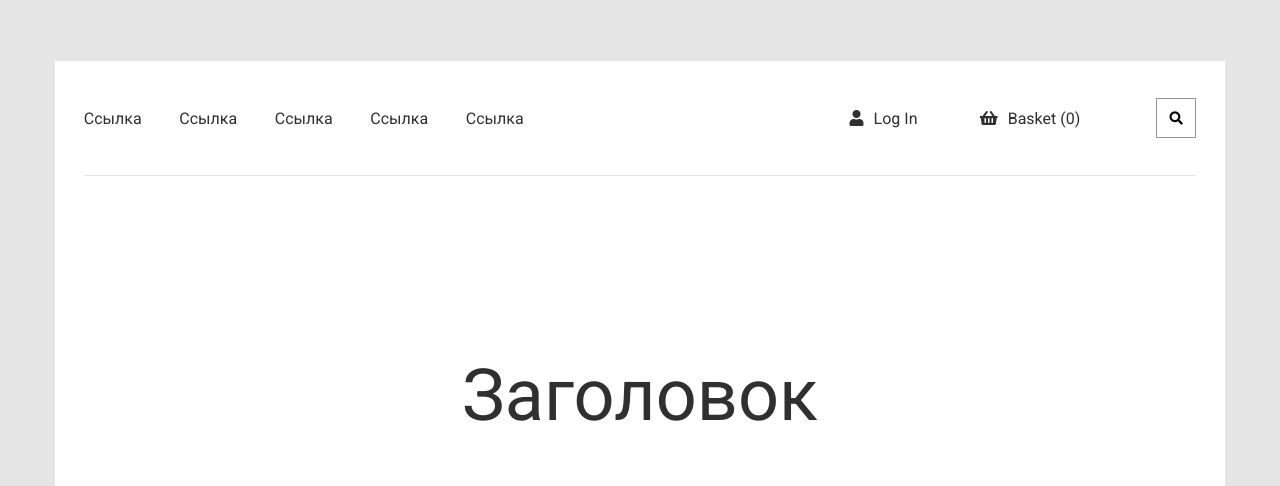
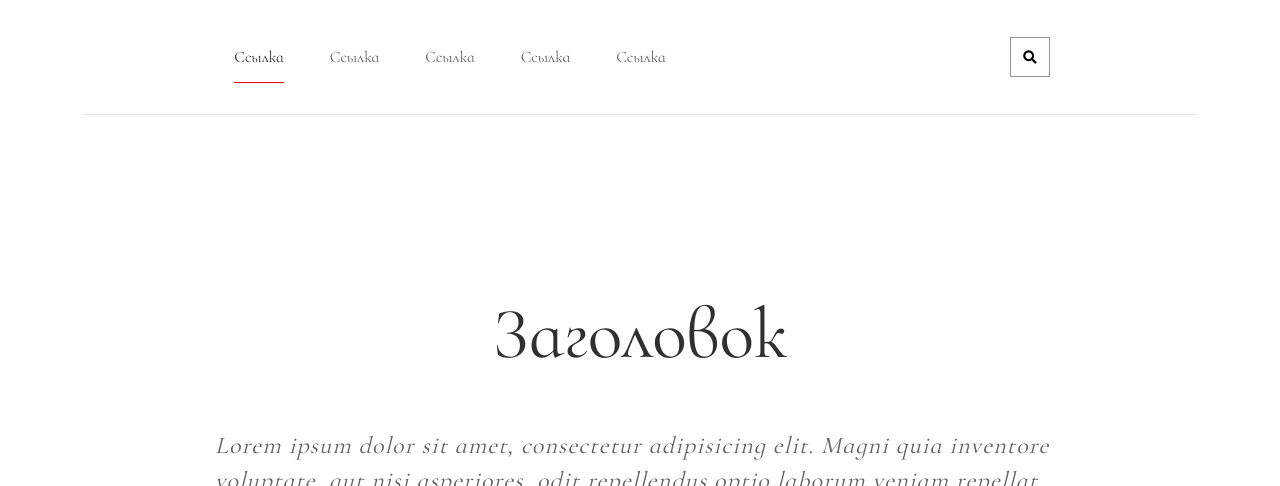
Before and after one commit to zinovyevaleks/Women-Clothes-Shop, a plain HTML site: page index.html in a window 1280 px wide. Shown: the top 486 px of the page. Drawn offline with Linux system fonts and the light colour scheme.

Commit message:
Убрал из навигации кнопку авторизации и корзину. Добавил подчеркивание + изменение цвета к активному пункту меню, а так же при наведении на другие пункты меню. Сделал фон сайта одного цвета. Добавил картинки в таблицу в центре. К ним применил CSS фильтр и его отмену по наведению.
Добавил ещё два шрифта, оставлю один, когда выберу наиболее подходящий.

```diff
--- a/index.html
+++ b/index.html
@@ -12,20 +12,20 @@
     <div class="container viewport">
         <nav class="nav row">
             <ul class="nav__menu col-5">
-                <li class="nav__item">Ссылка</li>
+                <li class="nav__item nav__item__active">Ссылка</li>
                 <li class="nav__item">Ссылка</li>
                 <li class="nav__item">Ссылка</li>
                 <li class="nav__item">Ссылка</li>
                 <li class="nav__item">Ссылка</li>
             </ul>
-            <div class="nav__login col-4">
+            <!-- <div class="nav__login col-4">
                 <i class="fas fa-user"></i>
                 Log In
             </div>
             <div class="nav__basket col-2">
                 <i class="fas fa-shopping-basket"></i>
                 Basket (0)
-            </div>
+            </div> -->
             <div class="nav__search col-1">
                 <button type="button" class="search__button">
                     <i class="fas fa-search"></i>
@@ -72,7 +72,7 @@
                     <h4 class="cell__title">Товар</h4>
                     <p class="cell__description">Lorem ipsum dolor sit amet.</p>
                 </div>
-                <div class="col-3 table__cell">
+                <div class="col-3 table__cell dark-grey">
                     <h4 class="cell__title">Товар</h4>
                     <p class="cell__description">Lorem ipsum dolor sit amet.</p>
                 </div>
--- a/src/main.less
+++ b/src/main.less
@@ -1,7 +1,8 @@
 @import (less) "./grid.css";
 @import "variables.less";
 @import "mixins.less";
-@import url(https://fonts.googleapis.com/css?family=Roboto:400,700);
+// @import url(https://fonts.googleapis.com/css?family=Roboto:400,700);
+@import url('https://fonts.googleapis.com/css?family=Cormorant+Infant|Open+Sans:300|Ubuntu+Condensed');
 @import "nav.less";
 @import "header.less";
 @import "table.less";
@@ -12,8 +13,10 @@
 
 body {
     .clean;
-    background: @background-color;
-    font-family: Roboto;
+    // background: @background-color;
+    // font-family: 'Roboto';
+    // font-family: 'Open Sans', sans-serif;
+    font-family: 'Cormorant Infant', serif;
     color: #303030;
 }
 
--- a/src/nav.less
+++ b/src/nav.less
@@ -3,7 +3,7 @@
 
 .nav {
     height: 114px;
-    margin-top: 61px;
+    // margin-top: 61px;
     display: flex;
     justify-content: space-around;
 
@@ -17,8 +17,23 @@
     }
 
     &__item {
+        align-items: center;
+        display: flex;
+        color: @dark-grey;
+        cursor: pointer;
+        height: 50px;
 
+        &:hover {
+            border-bottom: 1px solid red;
+            color: #303030;
+        }
+
+        &__active {
+            border-bottom: 1px solid red;
+            color: #303030;
+        }
     }
+
 
     &__login {
         align-items: center;
--- a/src/style.css
+++ b/src/style.css
@@ -1,6 +1,5 @@
 .nav {
   height: 114px;
-  margin-top: 61px;
   display: -webkit-box;
   display: -ms-flexbox;
   display: flex;
@@ -20,6 +19,25 @@
   -ms-flex-pack: distribute;
       justify-content: space-around;
   padding-left: 10px;
+}
+.nav__item {
+  -webkit-box-align: center;
+      -ms-flex-align: center;
+          align-items: center;
+  display: -webkit-box;
+  display: -ms-flexbox;
+  display: flex;
+  color: #606060;
+  cursor: pointer;
+  height: 50px;
+}
+.nav__item:hover {
+  border-bottom: 1px solid red;
+  color: #303030;
+}
+.nav__item__active {
+  border-bottom: 1px solid red;
+  color: #303030;
 }
 .nav__login {
   -webkit-box-align: center;
--- a/src/variables.less
+++ b/src/variables.less
@@ -1,2 +1,2 @@
 @background-color: #e5e5e5;
-@darck-grey: #606060;
+@dark-grey: #606060;
--- a/style.css
+++ b/style.css
@@ -1,4 +1,4 @@
-@import url(https://fonts.googleapis.com/css?family=Roboto:400,700);
+@import url('https://fonts.googleapis.com/css?family=Cormorant+Infant|Open+Sans:300|Ubuntu+Condensed');
 @media (min-width: 767px) {
   .container {
     width: 750px;
@@ -86,7 +86,6 @@
 }
 .nav {
   height: 114px;
-  margin-top: 61px;
   display: -webkit-box;
   display: -ms-flexbox;
   display: flex;
@@ -106,6 +105,25 @@
   -ms-flex-pack: distribute;
       justify-content: space-around;
   padding-left: 10px;
+}
+.nav__item {
+  -webkit-box-align: center;
+      -ms-flex-align: center;
+          align-items: center;
+  display: -webkit-box;
+  display: -ms-flexbox;
+  display: flex;
+  color: #606060;
+  cursor: pointer;
+  height: 50px;
+}
+.nav__item:hover {
+  border-bottom: 1px solid red;
+  color: #303030;
+}
+.nav__item__active {
+  border-bottom: 1px solid red;
+  color: #303030;
 }
 .nav__login {
   -webkit-box-align: center;
@@ -180,28 +198,31 @@
   height: 33.333%;
 }
 .table .grey {
-  background-color: #bbbbbb;
+  background-image: url(https://placeimg.com/300/300/people);
 }
 .table .dark-grey {
-  background-color: #606060;
+  background-image: url(https://placeimg.com/300/300/nature);
 }
 .table .light-grey {
-  background-color: #d0d0d0;
+  background-image: url(https://placeimg.com/300/300/tech);
 }
 .table__cell {
+  background-image: url(https://placeimg.com/300/300/arch);
   color: white;
   float: left;
+  -webkit-filter: opacity(65%);
+          filter: opacity(65%);
 }
 .table__cell > h4,
 .table__cell p {
   visibility: hidden;
 }
 .table__cell:hover {
-  background-color: black;
   display: block;
-  opacity: 0.6;
-  -webkit-transition: 2s;
-  transition: 2s;
+  -webkit-filter: none;
+          filter: none;
+  -webkit-transition: 1s;
+  transition: 1s;
   -webkit-box-align: center;
       -ms-flex-align: center;
           align-items: center;
@@ -268,8 +289,7 @@
 body {
   padding: 0;
   margin: 0;
-  background: #e5e5e5;
-  font-family: Roboto;
+  font-family: 'Cormorant Infant', serif;
   color: #303030;
 }
 .container {
```
Also changed, not shown: src/table.less (+13 -6 lines).
